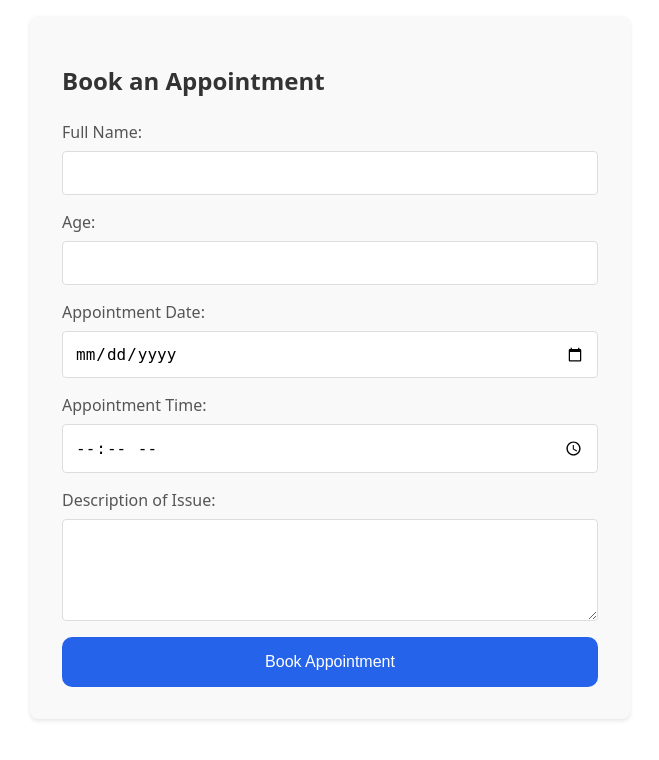
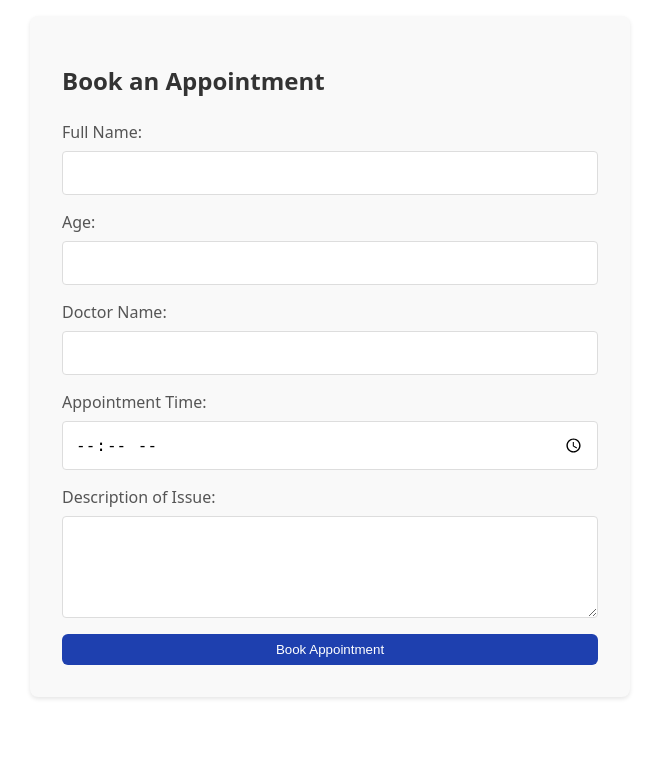
Before and after one commit to Git-Rexdev/MediAssit-TeamError404, a Flask app: page /book_appointment in a window 1280 px wide. Shown: the top 760 px of the page, without its empty margins (310-969 px from the left). Run offline with Flask 3, Linux system fonts and the light colour scheme; parts of the project's set-up code (start-up, migrations or seed data) failed here and were passed over.

Commit message:
update booking appointment

```diff
--- a/app.py
+++ b/app.py
@@ -78,6 +78,33 @@ def search_doctor():
 @app.route('/book_appointment', methods=['GET', 'POST'])
 def book_appointment():
     return render_template('book_appointment.html')
+
+@app.route('/add_appointment', methods=['GET', 'POST'])
+def add_appointment():
+    if request.method == 'POST':
+        doc_name = session.get('doc_name')
+        patient_name = request.form['name']
+        patient_age = request.form['age']
+        appointment_time = request.form['appointmentTime']
+        disease = request.form['description']
+
+        exsisting_doc = appointment_data.find_one({"doctor_name":doc_name})
+        if exsisting_doc :
+            appointment_data.update_one(
+                {"doctor_name":doc_name},
+                {"$push": {"appointments": {
+                    "patient_name": patient_name,
+                    "disease": disease,
+                    "age": patient_age,
+                    "appointment_time": appointment_time
+                }}}
+            )
+
+            return render_template('book_appointment.html')
+
+
+    # return
+
 
 @app.route('/login_gen', methods=['POST'])
 def login_gen():
@@ -373,7 +400,10 @@ def allowed_file(filename):
 # def get_result_image(filename):
 #     return send_from_directory(RESULTS_FOLDER, filename)
 
-
+@app.route('/logout',methods=['POST','GET'])
+def logout():
+    session.pop("doc_name")
+    return redirect(url_for('login'))
 
 
 if __name__ == '__main__':
--- a/static/css/book_appointment.css
+++ b/static/css/book_appointment.css
@@ -92,17 +92,22 @@
     min-height: 100px;
   }
 
-  .submit-btn {
-    background-color: #2563eb;
+  .submit-btn1 {
+    background-color: #1e40af;
     color: white;
-    padding: 1rem;
-    border: none;
-    border-radius: 10px;
-    font-size: 1rem;
     cursor: pointer;
-    transition: background-color 0.3s;
+    font-weight: 500;
+    padding: 0.5rem 1.5rem;
+    border-width: initial;
+    border-style: none;
+    border-color: initial;
+    border-image: initial;
+    border-radius: 0.375rem;
+    transition: background-color 0.2s;
+    text-decoration: none;
   }
 
-  .submit-btn:hover {
+
+  .submit-btn1:hover {
     background-color: #1e40af;
   }
--- a/templates/book_appointment.html
+++ b/templates/book_appointment.html
@@ -15,7 +15,7 @@
     <main>
       <div class="booking-container">
         <h1>Book an Appointment</h1>
-        <form id="appointmentForm" class="booking-form">
+        <form id="appointmentForm1" action="/add_appointment" method="POST"  class="booking-form">
           <div class="form-group">
             <label for="name">Full Name:</label>
             <input type="text" id="name" name="name" required>
@@ -27,8 +27,8 @@
           </div>
 
           <div class="form-group">
-            <label for="appointmentDate">Appointment Date:</label>
-            <input type="date" id="appointmentDate" name="appointmentDate" required>
+            <label for="doctorname">Doctor Name:</label>
+            <input type="text" id="doctorname" name="doctorname" required>
           </div>
 
           <div class="form-group">
@@ -41,7 +41,7 @@
             <textarea id="description" name="description" rows="4" required></textarea>
           </div>
 
-          <button type="submit" class="submit-btn">Book Appointment</button>
+          <button type="submit"  class="submit-btn1">Book Appointment</button>
         </form>
       </div>
     </main>
--- a/templates/dashboard.html
+++ b/templates/dashboard.html
@@ -26,7 +26,7 @@
 
     <main class="main-content">
         <div class="user-info">
-            <h1>Welcome, Dr. John Doe</h1>
+            <h1>Welcome, {{doc_name}}</h1>
             <p class="qualification">MBBS, MD (Cardiology)</p>
         </div>
 
--- a/templates/index.html
+++ b/templates/index.html
@@ -22,7 +22,7 @@
           </div>
           <h2 class="service-title">Find a Doctor</h2>
           <p class="service-description">Search for qualified healthcare professionals in your area. Book appointments with specialists.</p>
-          <a href="{{ url_for('search_doctor') }}" class="login-btn">Search Doctors</a>
+          <a href="#" class="login-btn">Search Doctors</a>
         </div>
 
 
```
Also changed, not shown: templates/ocr.html (+4 -4 lines), uploads_ocr/Medical Report.jpg (added), uploads_ocr/infrastructure_diagram.jpeg (added), uploads_ocr/prescription.jpg (added), uploads_ocr/urine-routine-report-format.png (added).
